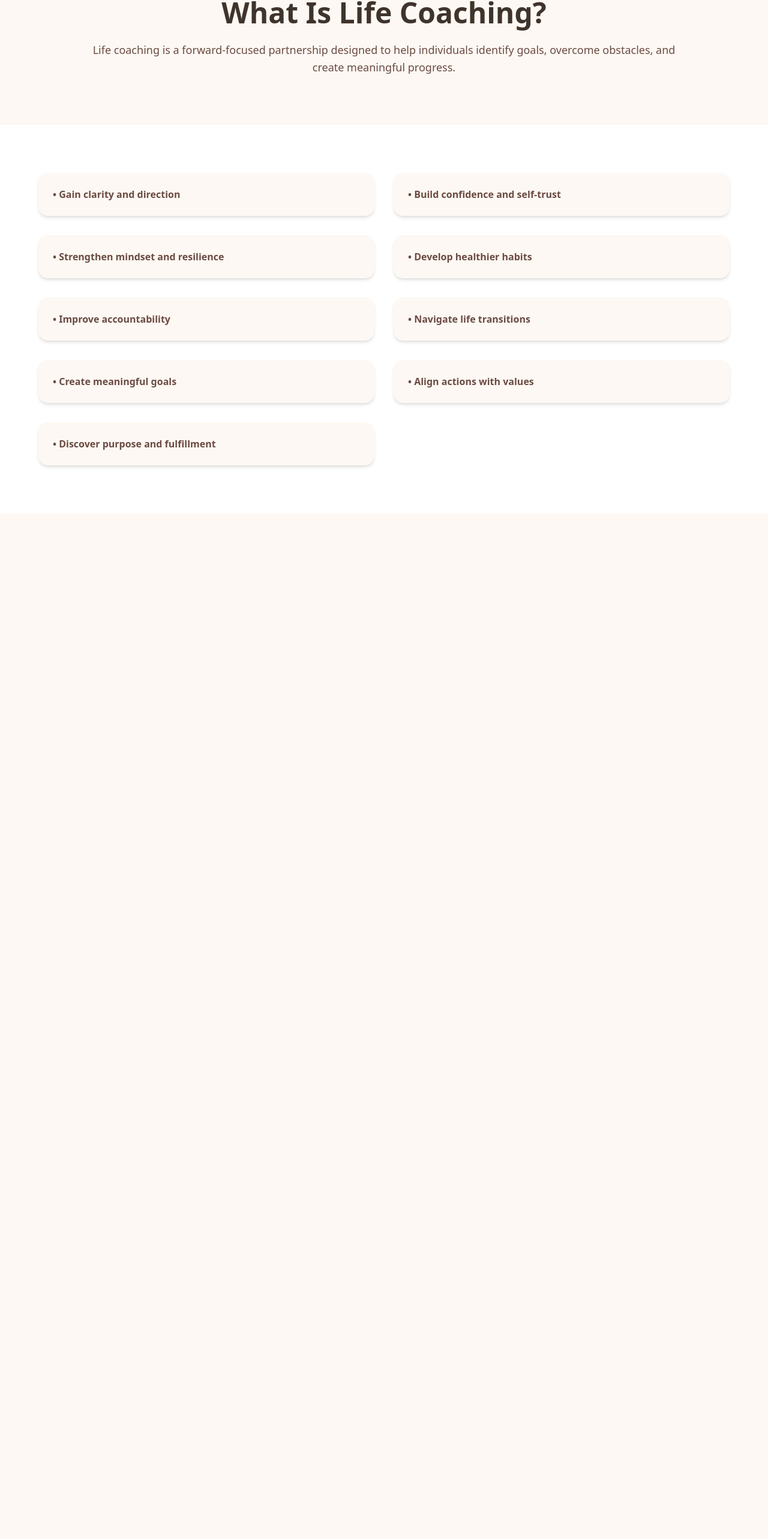
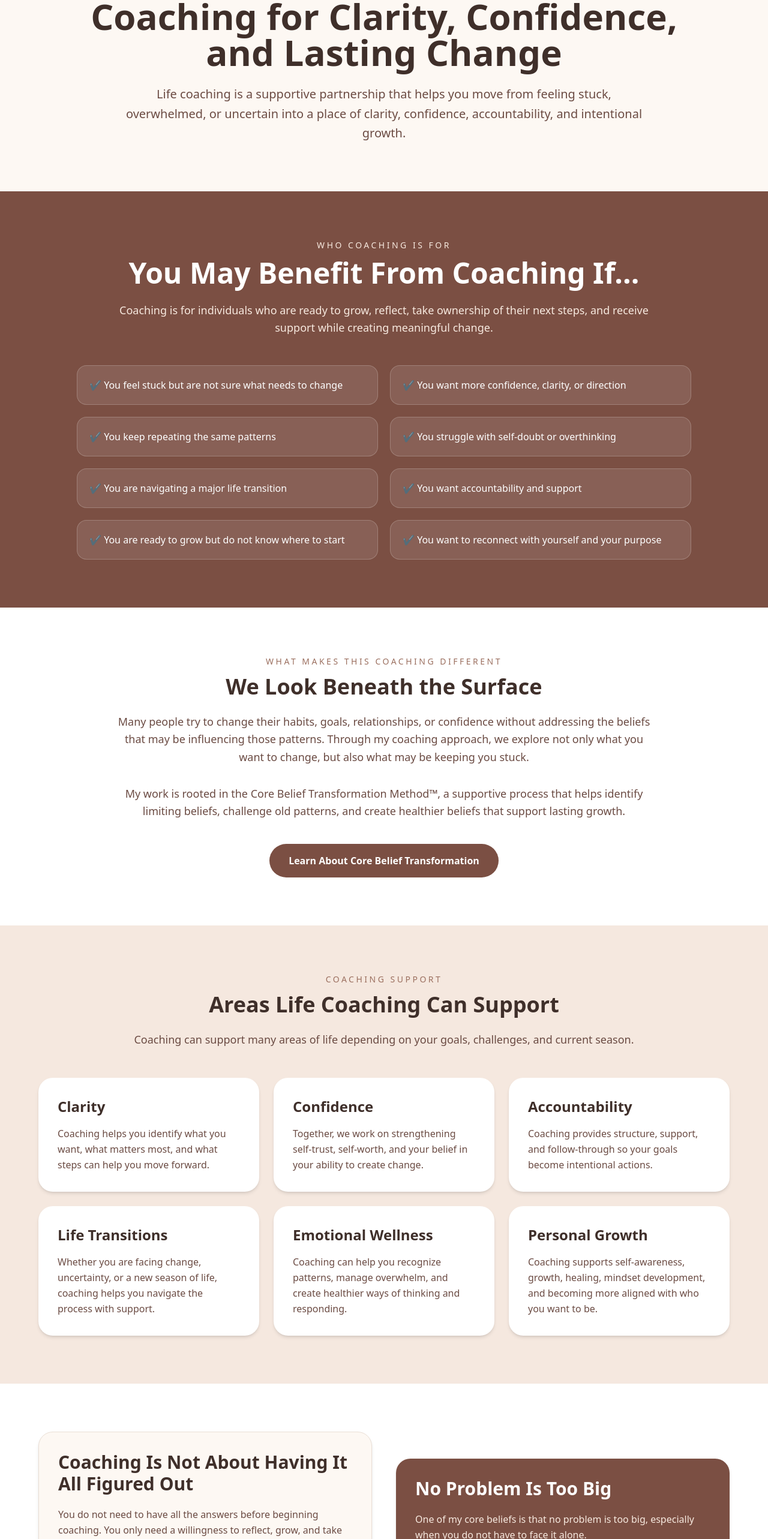
Before and after one commit to Kaelynn-Kinnison/life-coaching-with-kaelynn2, a Next.js app: page /life-coaching in a window 1280 px wide. Shown: the part 188-2754 px from the top of the page at 60% size. Before the commit the page ends 1044 px from the top, so only its background shows below. Built offline with nearby package versions, Linux system fonts and the light colour scheme; a web font is replaced by a local one.

Commit message:
Update page.js

```diff
--- a/app/life-coaching/page.js
+++ b/app/life-coaching/page.js
@@ -1,45 +1,249 @@
 export const metadata = {
   title: "Life Coaching | Life Coaching with Kaelynn",
   description:
-    "Personalized life coaching to help you gain clarity, build confidence, strengthen accountability, navigate life changes, and create lasting personal growth and transformation.",
+    "Learn how life coaching with Kaelynn supports clarity, confidence, accountability, emotional wellness, life transitions, and lasting change through the Core Belief Transformation Method.",
 };
 
 export default function LifeCoaching() {
+  const signs = [
+    "You feel stuck but are not sure what needs to change",
+    "You want more confidence, clarity, or direction",
+    "You keep repeating the same patterns",
+    "You struggle with self-doubt or overthinking",
+    "You are navigating a major life transition",
+    "You want accountability and support",
+    "You are ready to grow but do not know where to start",
+    "You want to reconnect with yourself and your purpose",
+  ];
+
+  const supportAreas = [
+    {
+      title: "Clarity",
+      text: "Coaching helps you identify what you want, what matters most, and what steps can help you move forward.",
+    },
+    {
+      title: "Confidence",
+      text: "Together, we work on strengthening self-trust, self-worth, and your belief in your ability to create change.",
+    },
+    {
+      title: "Accountability",
+      text: "Coaching provides structure, support, and follow-through so your goals become intentional actions.",
+    },
+    {
+      title: "Life Transitions",
+      text: "Whether you are facing change, uncertainty, or a new season of life, coaching helps you navigate the process with support.",
+    },
+    {
+      title: "Emotional Wellness",
+      text: "Coaching can help you recognize patterns, manage overwhelm, and create healthier ways of thinking and responding.",
+    },
+    {
+      title: "Personal Growth",
+      text: "Coaching supports self-awareness, growth, healing, mindset development, and becoming more aligned with who you want to be.",
+    },
+  ];
+
+  const results = [
+    "Greater self-awareness",
+    "Clearer goals and direction",
+    "Stronger confidence",
+    "Healthier boundaries",
+    "Improved decision-making",
+    "More consistent action",
+    "Reduced self-sabotage",
+    "A stronger sense of purpose",
+  ];
+
   return (
-    <main className="bg-[#fdf8f3]">
+    <main className="bg-[#fdf8f3] text-[#3f2f2a]">
       <section className="px-6 py-20 text-center">
         <div className="max-w-5xl mx-auto">
           <p className="uppercase tracking-[0.25em] text-[#9b6f5f] text-sm mb-3">
             Life Coaching
           </p>
 
-          <h1 className="text-5xl font-bold mb-6">What Is Life Coaching?</h1>
+          <h1 className="text-5xl md:text-6xl font-bold mb-6">
+            Coaching for Clarity, Confidence, and Lasting Change
+          </h1>
 
-          <p className="text-lg text-[#6b4b43] leading-relaxed">
-            Life coaching is a forward-focused partnership designed to help
-            individuals identify goals, overcome obstacles, and create meaningful
-            progress.
+          <p className="text-xl text-[#6b4b43] leading-relaxed max-w-4xl mx-auto">
+            Life coaching is a supportive partnership that helps you move from
+            feeling stuck, overwhelmed, or uncertain into a place of clarity,
+            confidence, accountability, and intentional growth.
           </p>
         </div>
       </section>
 
+      <section className="bg-[#7b4f43] text-white px-6 py-20">
+        <div className="max-w-5xl mx-auto text-center">
+          <p className="uppercase tracking-[0.25em] text-[#f7e9df] text-sm mb-3">
+            Who Coaching Is For
+          </p>
+
+          <h2 className="text-4xl md:text-5xl font-bold mb-6">
+            You May Benefit From Coaching If...
+          </h2>
+
+          <p className="text-lg text-[#f7e9df] leading-relaxed max-w-4xl mx-auto mb-12">
+            Coaching is for individuals who are ready to grow, reflect, take
+            ownership of their next steps, and receive support while creating
+            meaningful change.
+          </p>
+
+          <div className="grid md:grid-cols-2 gap-5 text-left">
+            {signs.map((item) => (
+              <div
+                key={item}
+                className="bg-white/10 border border-white/20 rounded-2xl p-5"
+              >
+                ✔ {item}
+              </div>
+            ))}
+          </div>
+        </div>
+      </section>
+
       <section className="bg-white px-6 py-20">
-        <div className="max-w-6xl mx-auto grid md:grid-cols-2 gap-8">
-          {[
-            "Gain clarity and direction",
-            "Build confidence and self-trust",
-            "Strengthen mindset and resilience",
-            "Develop healthier habits",
-            "Improve accountability",
-            "Navigate life transitions",
-            "Create meaningful goals",
-            "Align actions with values",
-            "Discover purpose and fulfillment",
-          ].map((item) => (
-            <div key={item} className="bg-[#fdf8f3] rounded-2xl p-6 shadow-md">
-              <p className="text-[#6b4b43] font-semibold">• {item}</p>
-            </div>
-          ))}
+        <div className="max-w-6xl mx-auto text-center">
+          <p className="uppercase tracking-[0.25em] text-[#9b6f5f] text-sm mb-3">
+            What Makes This Coaching Different
+          </p>
+
+          <h2 className="text-4xl font-bold mb-6">
+            We Look Beneath the Surface
+          </h2>
+
+          <p className="text-lg text-[#6b4b43] leading-relaxed max-w-4xl mx-auto mb-8">
+            Many people try to change their habits, goals, relationships, or
+            confidence without addressing the beliefs that may be influencing
+            those patterns. Through my coaching approach, we explore not only
+            what you want to change, but also what may be keeping you stuck.
+          </p>
+
+          <p className="text-lg text-[#6b4b43] leading-relaxed max-w-4xl mx-auto mb-10">
+            My work is rooted in the Core Belief Transformation Method™, a
+            supportive process that helps identify limiting beliefs, challenge
+            old patterns, and create healthier beliefs that support lasting
+            growth.
+          </p>
+
+          <a
+            href="/core-belief-coaching"
+            className="inline-block bg-[#7b4f43] text-white px-8 py-4 rounded-full font-semibold hover:bg-[#5f3c33] transition"
+          >
+            Learn About Core Belief Transformation
+          </a>
+        </div>
+      </section>
+
+      <section className="bg-[#f5e8df] px-6 py-20">
+        <div className="max-w-6xl mx-auto text-center">
+          <p className="uppercase tracking-[0.25em] text-[#9b6f5f] text-sm mb-3">
+            Coaching Support
+          </p>
+
+          <h2 className="text-4xl font-bold mb-6">
+            Areas Life Coaching Can Support
+          </h2>
+
+          <p className="text-lg text-[#6b4b43] leading-relaxed max-w-4xl mx-auto mb-12">
+            Coaching can support many areas of life depending on your goals,
+            challenges, and current season.
+          </p>
+
+          <div className="grid md:grid-cols-3 gap-6 text-left">
+            {supportAreas.map((area) => (
+              <div
+                key={area.title}
+                className="bg-white rounded-3xl shadow-md p-8"
+              >
+                <h3 className="text-2xl font-bold mb-4">{area.title}</h3>
+                <p className="text-[#6b4b43] leading-relaxed">{area.text}</p>
+              </div>
+            ))}
+          </div>
+        </div>
+      </section>
+
+      <section className="bg-white px-6 py-20">
+        <div className="max-w-6xl mx-auto grid md:grid-cols-2 gap-10 items-center">
+          <div className="bg-[#fdf8f3] rounded-3xl border border-[#eadfd5] p-8 shadow-md">
+            <h2 className="text-3xl font-bold mb-5">
+              Coaching Is Not About Having It All Figured Out
+            </h2>
+
+            <p className="text-[#6b4b43] leading-relaxed mb-4">
+              You do not need to have all the answers before beginning
+              coaching. You only need a willingness to reflect, grow, and take
+              the next step forward.
+            </p>
+
+            <p className="text-[#6b4b43] leading-relaxed">
+              Coaching gives you a space to be supported, encouraged, challenged,
+              and held accountable while you create meaningful change in your
+              life.
+            </p>
+          </div>
+
+          <div className="bg-[#7b4f43] text-white rounded-3xl p-8 shadow-md">
+            <h2 className="text-3xl font-bold mb-5">
+              No Problem Is Too Big
+            </h2>
+
+            <p className="leading-relaxed mb-4 text-[#f7e9df]">
+              One of my core beliefs is that no problem is too big, especially
+              when you do not have to face it alone.
+            </p>
+
+            <p className="leading-relaxed text-[#f7e9df]">
+              Life coaching provides support, clarity, accountability, and a
+              path forward when the next step feels hard to see.
+            </p>
+          </div>
+        </div>
+      </section>
+
+      <section className="bg-[#f5e8df] px-6 py-20">
+        <div className="max-w-5xl mx-auto text-center">
+          <p className="uppercase tracking-[0.25em] text-[#9b6f5f] text-sm mb-3">
+            Possible Results
+          </p>
+
+          <h2 className="text-4xl font-bold mb-10">
+            What Clients Often Experience
+          </h2>
+
+          <div className="grid md:grid-cols-2 gap-5 text-left">
+            {results.map((item) => (
+              <div
+                key={item}
+                className="bg-white rounded-2xl shadow-md p-5 text-[#6b4b43] font-medium"
+              >
+                ✔ {item}
+              </div>
+            ))}
+          </div>
+        </div>
+      </section>
+
+      <section className="bg-[#7b4f43] text-white px-6 py-24 text-center">
+        <div className="max-w-3xl mx-auto">
+          <h2 className="text-4xl md:text-5xl font-bold mb-6">
+            Ready to Take the First Step?
+          </h2>
+
+          <p className="text-lg text-[#f7e9df] leading-relaxed mb-8">
+            A discovery call is a supportive first step to talk through your
+            goals, current challenges, and whether coaching is the right fit for
+            your next chapter.
+          </p>
+
+          <a
+            href="/contact#book"
+            className="inline-block bg-white text-[#7b4f43] px-8 py-4 rounded-full font-semibold hover:bg-[#f5e8df] transition"
+          >
+            Book a Free Discovery Call
+          </a>
         </div>
       </section>
     </main>
```
